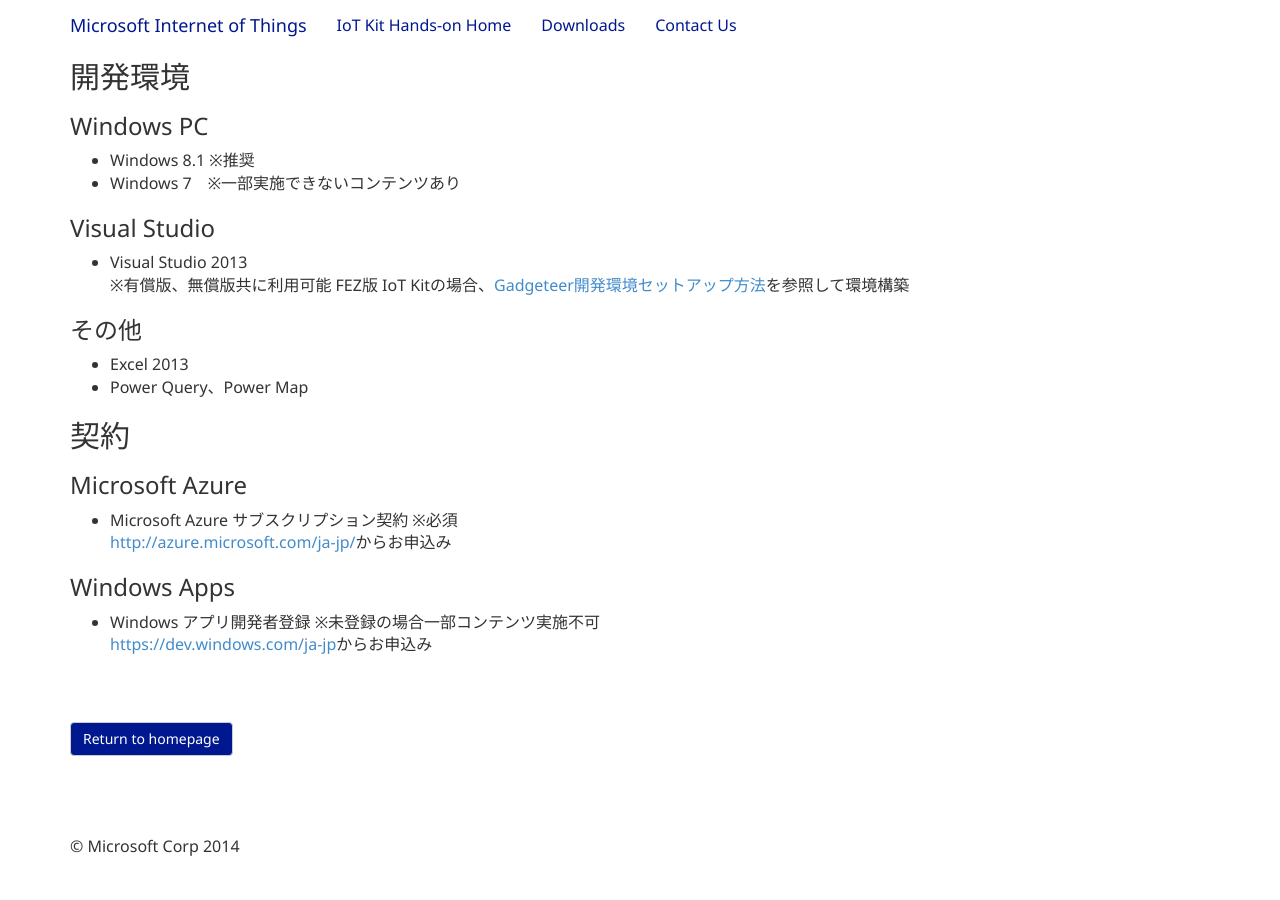
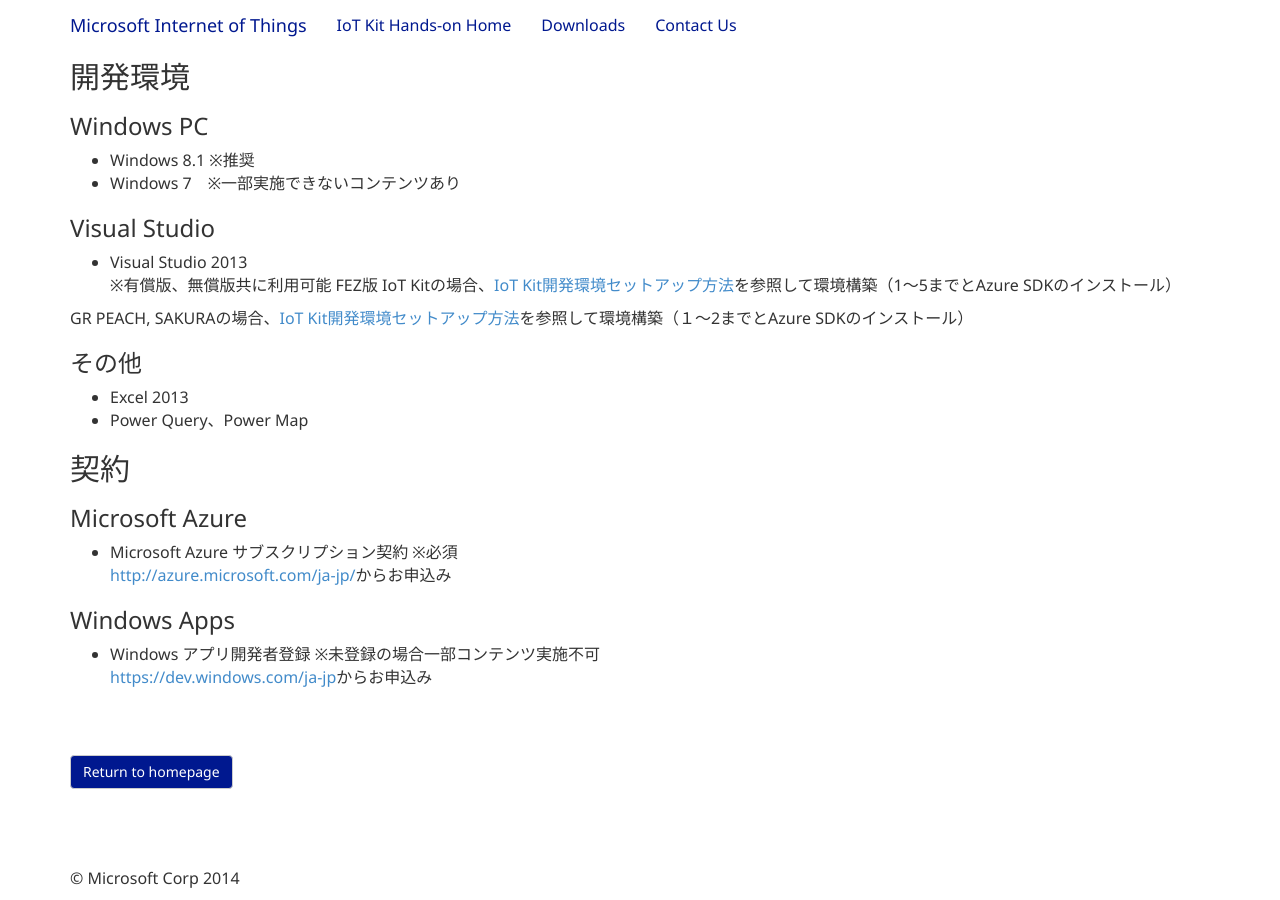
Before and after one commit to ms-iotkithol-jp/ms-iotkithol-jp.github.io, a Jekyll site: the page built from Prepare.md, in a window 1280 px wide and 900 px high, scrolled down 586 px. Built offline with Jekyll 4.4.1, drawn with Linux system fonts in a browser that asks for light colours; before the commit the page ends 1453 px from its top, so only the background shows below that.

Commit message:
Update Event

```diff
--- a/Prepare.md
+++ b/Prepare.md
@@ -38,7 +38,9 @@
 
 * Visual Studio 2013
 ※有償版、無償版共に利用可能
-FEZ版 IoT Kitの場合、[Gadgeteer開発環境セットアップ方法](http://blogs.msdn.com/b/hirosho/archive/2014/12/03/iot-kit.aspx)を参照して環境構築
+FEZ版 IoT Kitの場合、[IoT Kit開発環境セットアップ方法](http://blogs.msdn.com/b/hirosho/archive/2014/12/03/iot-kit.aspx)を参照して環境構築（1～5までとAzure SDKのインストール）
+
+GR PEACH, SAKURAの場合、[IoT Kit開発環境セットアップ方法](http://blogs.msdn.com/b/hirosho/archive/2014/12/03/iot-kit.aspx)を参照して環境構築（１～2までとAzure SDKのインストール）
 
 ### その他
 
```
Also changed, not shown: HowToLearn.md (+1 -0 lines).
